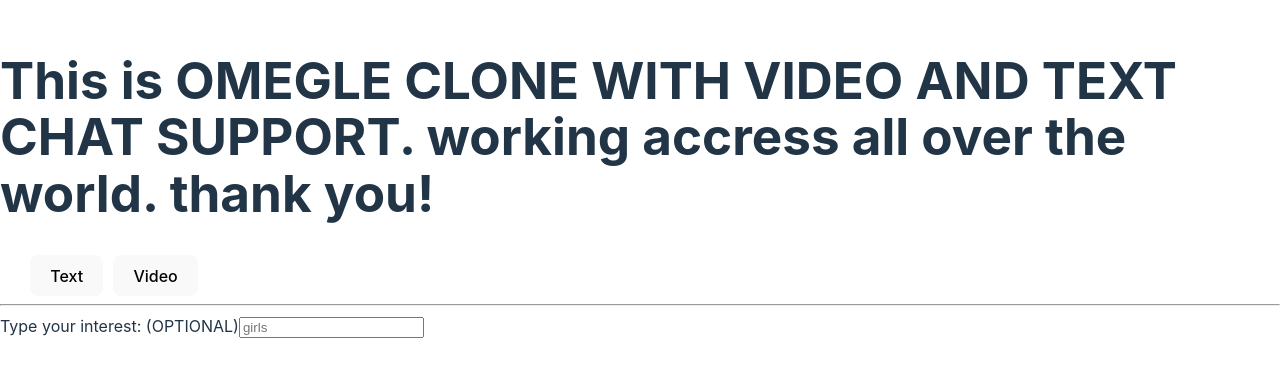
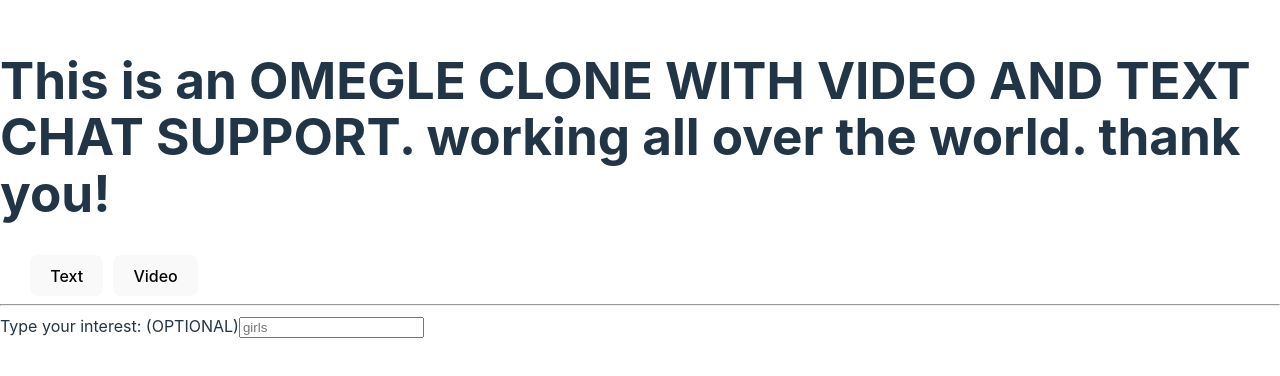
Before and after one commit to developer-arbind/omegle-clone-fe, a React (Vite) app: page / in a window 1280 px wide. Shown: the part 222-598 px from the top of the page. Built offline with nearby package versions, Linux system fonts and the light colour scheme; no server answers.

Commit message:
Update App.jsx

```diff
--- a/src/App.jsx
+++ b/src/App.jsx
@@ -51,7 +51,7 @@
   }
   return (
     <div>
-      <h1>This is OMEGLE CLONE WITH VIDEO AND TEXT CHAT SUPPORT. working accress all over the world. thank you!</h1>
+      <h1>This is an OMEGLE CLONE WITH VIDEO AND TEXT CHAT SUPPORT. working all over the world. thank you!</h1>
       <button
         id="text"
         onClick={() => {
```
